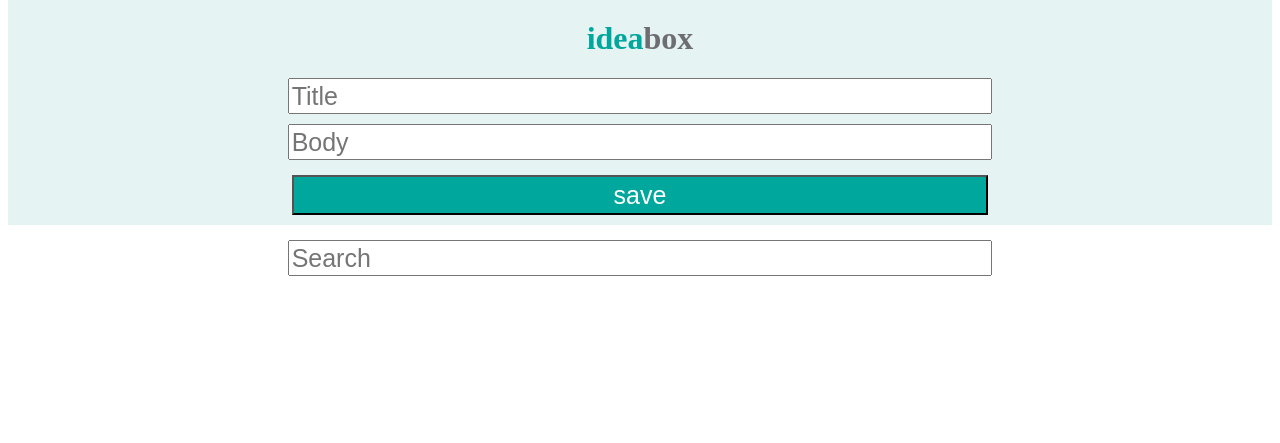
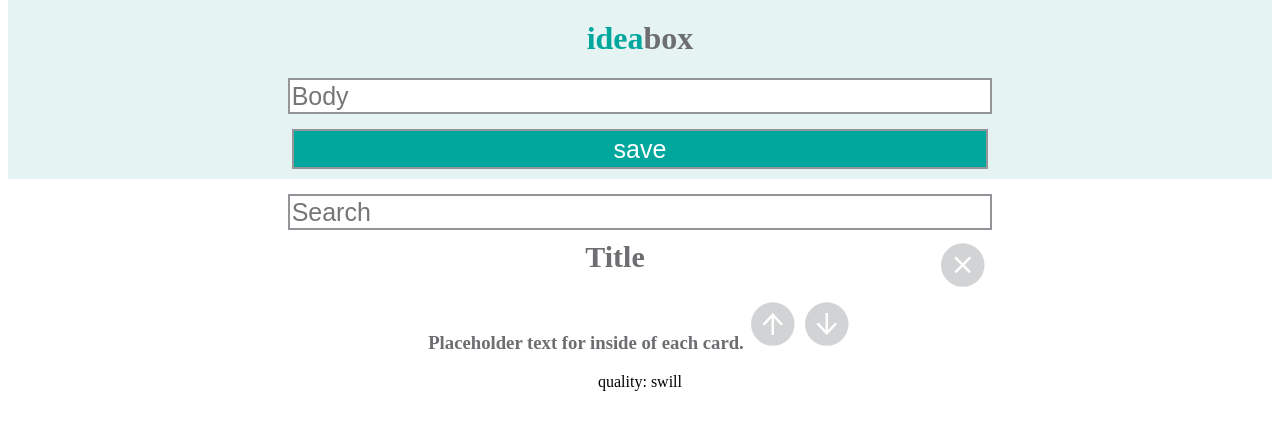
Before and after one commit to katiescruggs/IdeaBox, a plain HTML site: page index.html in a window 1280 px wide. Drawn offline with Linux system fonts and the light colour scheme.

Commit message:
preliminary card structure progress

```diff
--- a/index.html
+++ b/index.html
@@ -9,7 +9,6 @@
 			<h1><span class="green">idea</span><span class="grey">box</span></h1>
 			<form action="submit">
 				<label for="title-input"></label>
-				<input id="title-input" class="title-input" type="text" placeholder="Title">
 				<label for="body-input"></label>
 				<input id = "body-input" class="body-input" type="text" placeholder="Body">
 				<input class="button" type="submit" value="save">
@@ -20,6 +19,17 @@
 				<label for="search-input"></label>
 				<input id="search-input" class="search-input" type="text" placeholder="Search">
 			</form>
+
+			<section class="cardHolder">
+				<article>
+					<h2>Title</h2> <div class="icon delete"></div>  <br>
+					<h3>Placeholder text for inside of each card. </h3>
+					<div class="icon upvote"></div> <div class="icon downvote"> </div>
+					<p> quality: <span class="quality">swill </span></p>
+				</article>
+
+			</section>
+
 			<!-- other elements will append / prepend here -->
 		</main>
 		<script src="script.js"></script>
--- a/style.css
+++ b/style.css
@@ -39,6 +39,11 @@ input{
 	width: 55.12%;
 	height: 30px;
 	font-size: 25px;
+	border: 2px solid #939598;
+}
+
+article{
+	width: 55.12%;
 }
 
 input[type="text"]{
@@ -58,3 +63,53 @@ main{
 	margin: 15px auto 10px;
 
 }
+section{
+	text-align:center;
+}
+
+article{
+	text-align: center;
+	margin-left: auto;
+	margin-right: auto;
+	height: 200px;
+}
+
+h2{
+	color: #6D6E71;
+	display: inline-block;
+	font-size: 30px;
+	text-align:left;
+	margin-left: auto;
+}
+
+h3{
+	color: #6D6E71;
+	display: inline-block;
+}
+
+.icon{
+	height: 50px;
+	width: 50px;
+	display: inline-block;
+}
+
+.delete{
+	background: url("FEE-ideabox-icon-assets/delete.svg");
+	float: right;
+}
+.delete:hover{
+	background: url("FEE-ideabox-icon-assets/delete-hover.svg");
+}
+.upvote{
+	background: url("FEE-ideabox-icon-assets/upvote.svg");
+}
+.upvote:hover{
+	background: url("FEE-ideabox-icon-assets/upvote-hover.svg");
+}
+.downvote{
+	background: url("FEE-ideabox-icon-assets/downvote.svg");
+}
+.downvote:hover{
+	background: url("FEE-ideabox-icon-assets/downvote-hover.svg");
+
+}
```
Also changed, not shown: FEE-ideabox-icon-assets/delete-hover.svg (added), FEE-ideabox-icon-assets/delete.svg (added), FEE-ideabox-icon-assets/downvote-hover.svg (added), FEE-ideabox-icon-assets/downvote.svg (added), FEE-ideabox-icon-assets/upvote-hover.svg (added), FEE-ideabox-icon-assets/upvote.svg (added).
